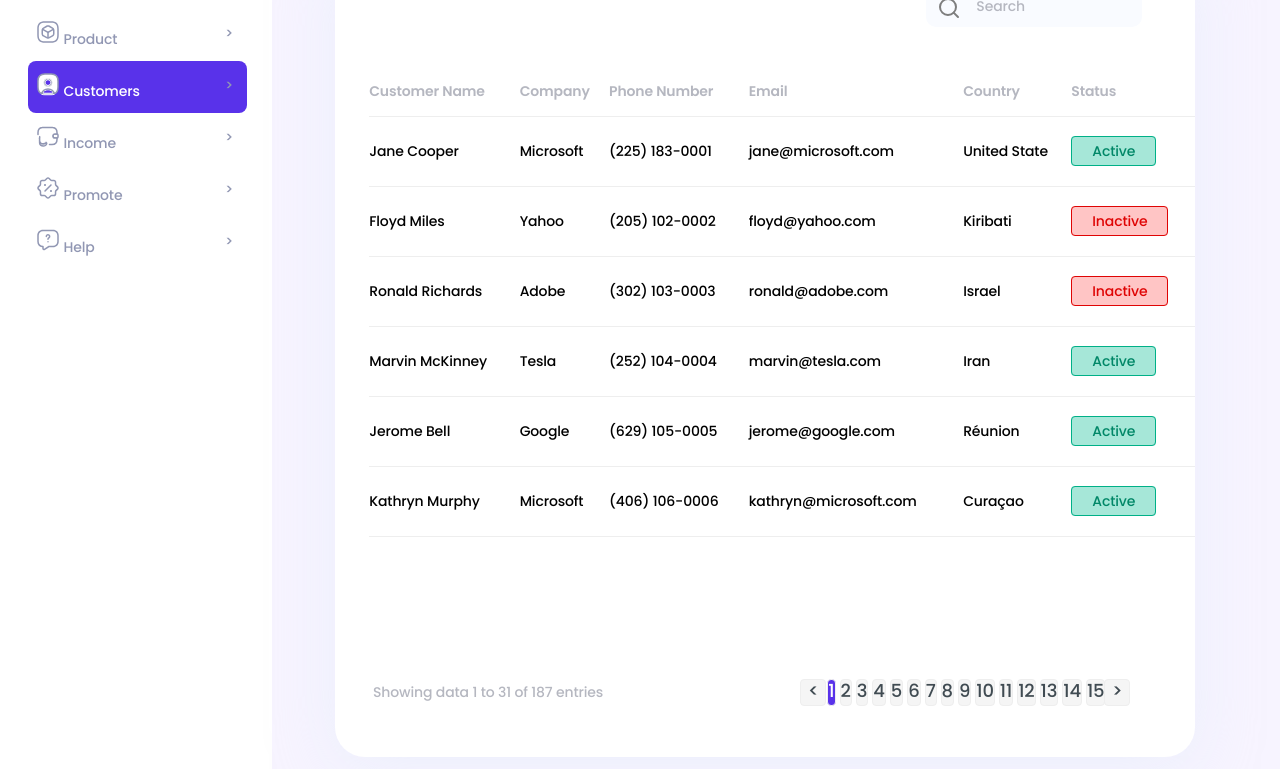
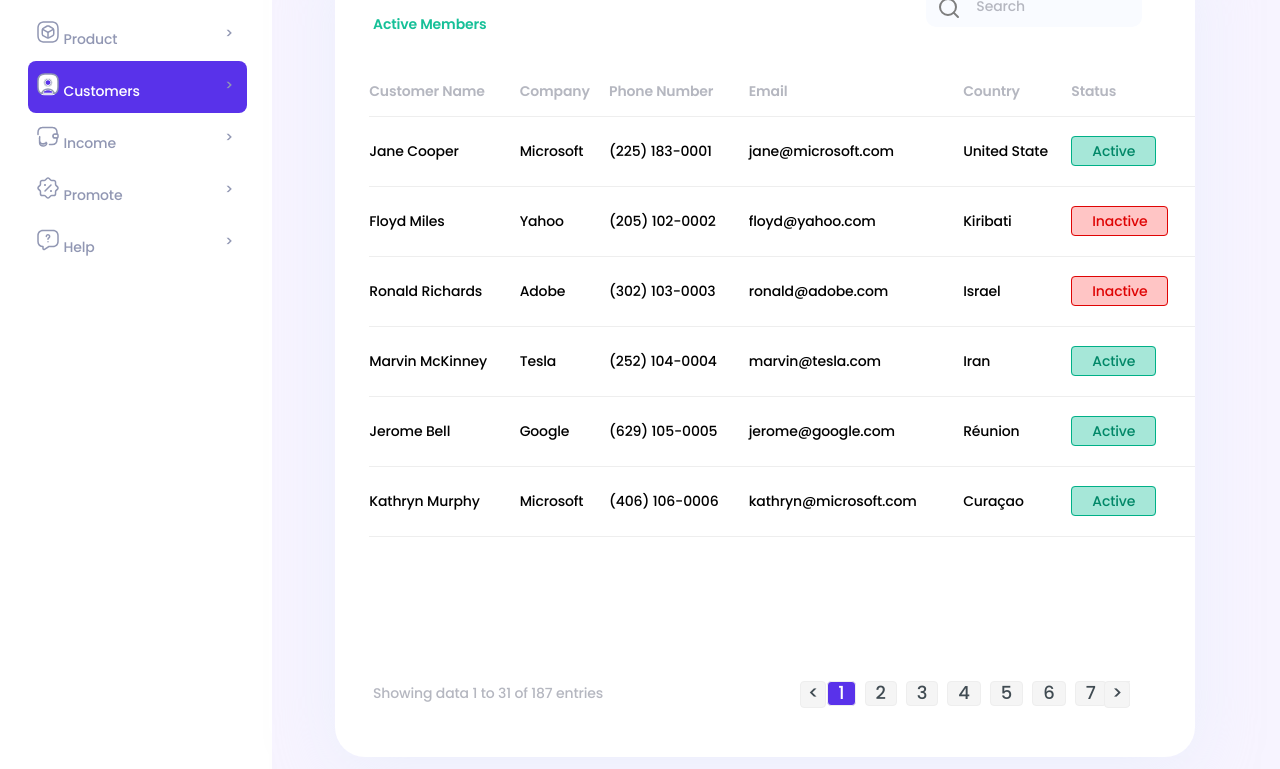
Before and after one commit to SlavaStoyko/list_Customers, a plain HTML site: page index.html in a window 1280 px wide. Shown: the part 183-952 px from the top of the page. Drawn offline with Linux system fonts and the light colour scheme.

Commit message:
moduleJS

```diff
--- a/css/styleS.css
+++ b/css/styleS.css
@@ -164,7 +164,7 @@ body {
 }
 
 .btnP {
-  box-sizing: content-box;
+  /* box-sizing: content-box; */
   border-radius: 4px;
   background-color: #F5F5F5;
   text-align: center;
@@ -301,7 +301,7 @@ ul {
 .searchinfo_title > p {
   color: #16C098;
   font-size: 14px;
-  visibility: hidden;
+ /*  visibility: hidden; */
 }
 .searchinfo_form {
   position: relative;
@@ -401,20 +401,12 @@ label img {
 .navbtn_items {
   color: #B5B7C0;
 }
-.navbtn_check * {
-  width: 25px;
+
+.navbtn_check {
+  display: flex;
+  gap: 5px;
 }
-.navbtn_check { /* position: absolute; */
-  left: 0px;
-  top: -5px;
-  z-index: 1;
-  display: flex;
-}
-.navbtn_check div {
-  margin: 0px 2px;
-  width: 25px;
-  height: 25px;
-}
+
 
 .btnwraper { /* height: 30px; */
   overflow: hidden;
@@ -481,4 +473,9 @@ label img {
   width: 24px;
   height: 24px;
   fill: #FFF;
-}/*# sourceMappingURL=styleS.css.map */
+}
+  .navbtn_check .btnP{
+    padding: 0px 10px;
+    margin: 0px 2px;
+    height: 25px;
+  }
--- /dev/null
+++ b/js/cleanData.js
@@ -0,0 +1,3 @@
+export const cleanData = (data) => {
+    if (data.length >= 0) document.querySelector(data).innerHTML = "";
+  };
--- a/js/index.js
+++ b/js/index.js
@@ -1,109 +1,5 @@
-import { data } from "./data.js";
+import { initialUISetup } from "./ui.js";
+
 window.onload = () => {
-  initialHandler();
+  initialUISetup();
 };
-const initialHandler = () => {
-    getLengthContent(data().customers, 6);
-    getActivebtnP(data().customers, 6);
-  document.querySelector("#search").addEventListener("input", (event) => {
-    event.preventDefault();
-    let ArrData = data().customers.filter((item) => {
-      if (event.target.value === " ") {
-        return item;
-      } else {
-        return item.name.toLowerCase().match(event.target.value);
-      }
-    });
-    getLengthContent(ArrData, 6);
-    getActivebtnP(ArrData, 6);
-  });
-  document.getElementById("search").addEventListener("focus", () => (document.getElementById("lablelSearch").style.visibility = "hidden"));
-  document.getElementById("search").addEventListener("blur", () => (document.getElementById("lablelSearch").style.visibility = "visible"));
-};
-const getLengthContent = (data, viewportContent) => {
-  const valuePagination = Math.ceil(data.length / viewportContent);
-  paginationItem(valuePagination);
-  sliceContent(data, viewportContent, 1);
-};
-
-const paginationItem = (numbSlices) => {
-  cleanData(".navbtn_check");
-  for (let i = 1; i < numbSlices; i++) {
-    const divPagItem = document.createElement("div");
-    divPagItem.innerHTML = `<div class = "btnP swiper-slide">${i}</div>`;
-    document.querySelector(".navbtn_check").append(divPagItem.firstChild);
-  }
-};
-const sliceContent = (arrayData, numbSlices, numberBtn) => {
-  const btnPag = +numberBtn;
-  let lastIndex = numbSlices * btnPag;
-  let firstIndex = numbSlices * btnPag - numbSlices;
-  const finalPageContent = arrayData.slice(firstIndex, lastIndex);
-  renderContent(finalPageContent);
-};
-const renderContent = (params) => {
-  cleanData(".TBODY");
-  const tbody = document.createElement("tbody");
-
-  for (const item of params) {
-    tbody.innerHTML += getStringData(item);
-    document.querySelector(".TBODY").append(tbody.firstChild);
-  }
-};
-const getStringData = (item) => {
-  return `<tr class="tr Rtr tbody">
-    <td class="td data_block">${item["name"]}</td>
-    <td class="td ">${item["company"]}</td>
-    <td class="td ">${item["phone"]}</td>
-    <td class="td ">${item["email"]}</td>
-    <td class="td ">${item["country"]}</td>
-    <td class="td "><span class="status ${item.status === "Active" ? "btnA" : "btnF"}">${item["status"]}</span></td>
-    </tr>`;
-};
-const getActivebtnP = (data, viewportContent) => {
-  const arrows = document.getElementsByClassName("arrow");
-  const arrayBtnP = document.getElementsByClassName("navbtn_check");
-  arrayBtnP[0].children[0].classList.add("onActive");
-  for (const btn of arrayBtnP[0].children) {
-    btn.removeEventListener("click", (event) => changeStatusBtn(event, arrayBtnP[0].children, data, viewportContent));
-    btn.addEventListener("click", (event) => changeStatusBtn(event, arrayBtnP[0].children, data, viewportContent));
-  }
-  pagloop(arrows, arrayBtnP, 0);
-  getStatusmessageData(arrayBtnP[0].children[0].textContent, arrayBtnP[0].children.length, data.length);
-  console.log(arrayBtnP[0].children.length);
-};
-const changeStatusBtn = (event, btnAll, data, viewportContent) => {
-  for (const btn of btnAll) {
-    btn.classList.remove("onActive");
-  }
-  event.target.classList.add("onActive");
-  sliceContent(data, viewportContent, event.target.innerText);
-  getStatusmessageData(event.target.innerText, btnAll[0].children.length, data.length);
-};
-const getStatusmessageData = (pagActive, PagSum, AllLengthData) => {
-  cleanData(".navbtn_items");
-  const divStatus = document.createElement("div");
-  divStatus.innerHTML = `<p>Showing data ${pagActive} to ${PagSum} of ${AllLengthData} entries</p>`;
-  document.querySelector(".navbtn_items").append(divStatus.firstChild);
-};
-const cleanData = (data) => {
-  if (data.length >= 0) document.querySelector(data).innerHTML = "";
-};
-const pagloop = (arrows, params, N) => {
-    let step = N;
-    params[0].style.transform = "translateX(" + 25 + "px)";
-  for (let index = 0; index < arrows.length; index++) {
-    const element = arrows[index];
-    element.addEventListener("click", function () {
-        params[0].style.transform = "translateX(" + 25 + "px)";
-      //let L =  e[layerY];
-      if (index == 0) {
-        step = step - 35;
-        params[0].style.transform = "translateX(-" + step + "px)";
-      } else {
-        step = step + 35;
-        params[0].style.transform = "translateX(-" + step + "px)";
-      }
-    });
-  }
-};
--- /dev/null
+++ b/js/infoMessage.js
@@ -0,0 +1,7 @@
+import { cleanData } from "./cleanData.js"
+export const getStatusmessageData = (pagActive, PagSum, AllLengthData) => {
+    cleanData(".navbtn_items");
+    const divStatus = document.createElement("div");
+    divStatus.innerHTML = `<p>Showing data ${pagActive} to ${PagSum} of ${AllLengthData} entries</p>`;
+    document.querySelector(".navbtn_items").append(divStatus.firstChild);
+  };
--- /dev/null
+++ b/js/navPagination.js
@@ -0,0 +1,22 @@
+import { pagloop } from "./slider.js";
+import { getStatusmessageData } from "./infoMessage.js";
+import { sliceContent } from "./rendering.js";
+export const getActivebtnP = (data, viewportContent) => {
+    const arrows = document.getElementsByClassName("arrow");
+    const arrayBtnP = document.getElementsByClassName("navbtn_check");
+    arrayBtnP[0].children[0].classList.add("onActive");
+    for (const btn of arrayBtnP[0].children) {
+      btn.removeEventListener("click", (event) => changeStatusBtn(event, arrayBtnP[0].children, data, viewportContent));
+      btn.addEventListener("click", (event) => changeStatusBtn(event, arrayBtnP[0].children, data, viewportContent));
+    }
+    pagloop(arrows, arrayBtnP, 0);
+    getStatusmessageData(arrayBtnP[0].children[0].textContent, arrayBtnP[0].children.length, data.length);
+  };
+  const changeStatusBtn = (event, btnAll, data, viewportContent) => {
+    for (const btn of btnAll) {
+      btn.classList.remove("onActive");
+    }
+    event.target.classList.add("onActive");
+    sliceContent(data, viewportContent, event.target.innerText);
+    getStatusmessageData(event.target.innerText, btnAll[0].children.length, data.length);
+  };
--- /dev/null
+++ b/js/rendering.js
@@ -0,0 +1,42 @@
+import { cleanData } from "./cleanData.js"
+export const getLengthContent = (data, viewportContent) => {
+    const valuePagination = Math.ceil(data.length / viewportContent);
+    paginationItem(valuePagination);
+    sliceContent(data, viewportContent, 1);
+  };
+
+  const paginationItem = (numbSlices) => {
+    cleanData(".navbtn_check");
+    for (let i = 1; i < numbSlices; i++) {
+      const divPagItem = document.createElement("div");
+      divPagItem.innerHTML = `<div class = "btnP swiper-slide">${i}</div>`;
+      document.querySelector(".navbtn_check").append(divPagItem.firstChild);
+    }
+  };
+  export const sliceContent = (arrayData, numbSlices, numberBtn) => {
+    const btnPag = +numberBtn;
+    let lastIndex = numbSlices * btnPag;
+    let firstIndex = numbSlices * btnPag - numbSlices;
+    const finalPageContent = arrayData.slice(firstIndex, lastIndex);
+    renderContent(finalPageContent);
+  };
+
+const renderContent = (params) => {
+    cleanData(".TBODY");
+    const tbody = document.createElement("tbody");
+
+    for (const item of params) {
+      tbody.innerHTML += getStringData(item);
+      document.querySelector(".TBODY").append(tbody.firstChild);
+    }
+  };
+  const getStringData = (item) => {
+    return `<tr class="tr Rtr tbody">
+      <td class="td data_block">${item["name"]}</td>
+      <td class="td ">${item["company"]}</td>
+      <td class="td ">${item["phone"]}</td>
+      <td class="td ">${item["email"]}</td>
+      <td class="td ">${item["country"]}</td>
+      <td class="td "><span class="status ${item.status === "Active" ? "btnA" : "btnF"}">${item["status"]}</span></td>
+      </tr>`;
+  };
--- /dev/null
+++ b/js/slider.js
@@ -0,0 +1,18 @@
+export const pagloop = (arrows, params, N) => {
+    let step = N;
+    params[0].style.transform = "translateX(" + 25 + "px)";
+  for (let index = 0; index < arrows.length; index++) {
+    const element = arrows[index];
+    element.addEventListener("click", function () {
+        params[0].style.transform = "translateX(" + 25 + "px)";
+      //let L =  e[layerY];
+      if (index == 0) {
+        step = step - 35;
+        params[0].style.transform = "translateX(-" + step + "px)";
+      } else {
+        step = step + 35;
+        params[0].style.transform = "translateX(-" + step + "px)";
+      }
+    });
+  }
+};
--- /dev/null
+++ b/js/ui.js
@@ -0,0 +1,23 @@
+import { data } from "./data.js";
+import { getLengthContent } from "./rendering.js";
+import { getActivebtnP } from "./navPagination.js";
+
+export const initialUISetup = () => {
+  getLengthContent(data().customers, 6);
+  getActivebtnP(data().customers, 6);
+
+  document.querySelector("#search").addEventListener("input", (event) => {
+    event.preventDefault();
+    let ArrData = data().customers.filter((item) => {
+      if (event.target.value === " ") {
+        return item;
+      } else {
+        return item.name.toLowerCase().match(event.target.value);
+      }
+    });
+    getLengthContent(ArrData, 6);
+    getActivebtnP(ArrData, 6);
+  });
+  document.getElementById("search").addEventListener("focus", () => (document.getElementById("lablelSearch").style.visibility = "hidden"));
+  document.getElementById("search").addEventListener("blur", () => (document.getElementById("lablelSearch").style.visibility = "visible"));
+};
```
